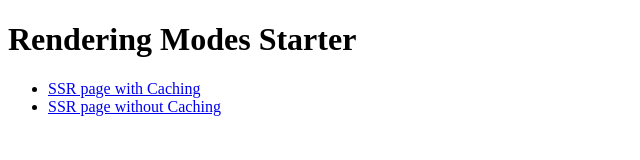
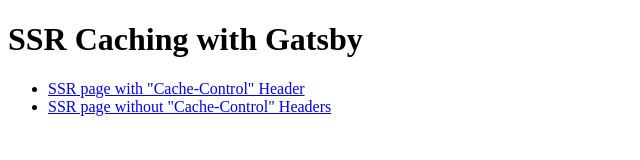
Before and after one commit to feedm3/learning-gatsby-cloud-ssr-caching, a Gatsby site: page / in a window 1280 px wide. Shown: the whole page, without its empty margins (0-640 px from the left). Built offline with nearby package versions, Linux system fonts and the light colour scheme; Gatsby itself is replaced by a stand-in of ours.

Commit message:
feat: improve text

```diff
--- a/src/pages/index.js
+++ b/src/pages/index.js
@@ -4,13 +4,13 @@
 export default function Home() {
   return (
     <>
-      <h1>Rendering Modes Starter</h1>
+      <h1>SSR Caching with Gatsby</h1>
       <ul>
         <li>
-          <Link to='/ssr/cache'>SSR page with Caching</Link>
+          <Link to='/ssr/cache'>SSR page with "Cache-Control" Header</Link>
         </li>
         <li>
-          <Link to='/ssr/no-cache'>SSR page without Caching</Link>
+          <Link to='/ssr/no-cache'>SSR page without "Cache-Control" Headers</Link>
         </li>
       </ul>
     </>
--- a/src/pages/ssr/cache.js
+++ b/src/pages/ssr/cache.js
@@ -17,7 +17,7 @@
     <>
       <Link to='/'>Home</Link><br/>
       <h1>SSR: Server Side Rendering</h1>
-      <p>Caching:</p>
+      <p>Caching with "Cache-Control" header:</p>
       <ul>
         <li>Cache in Browser: 10 sec</li>
         <li>Cache in CDN: 1min + 4min stale-while-revalidate</li>
```
